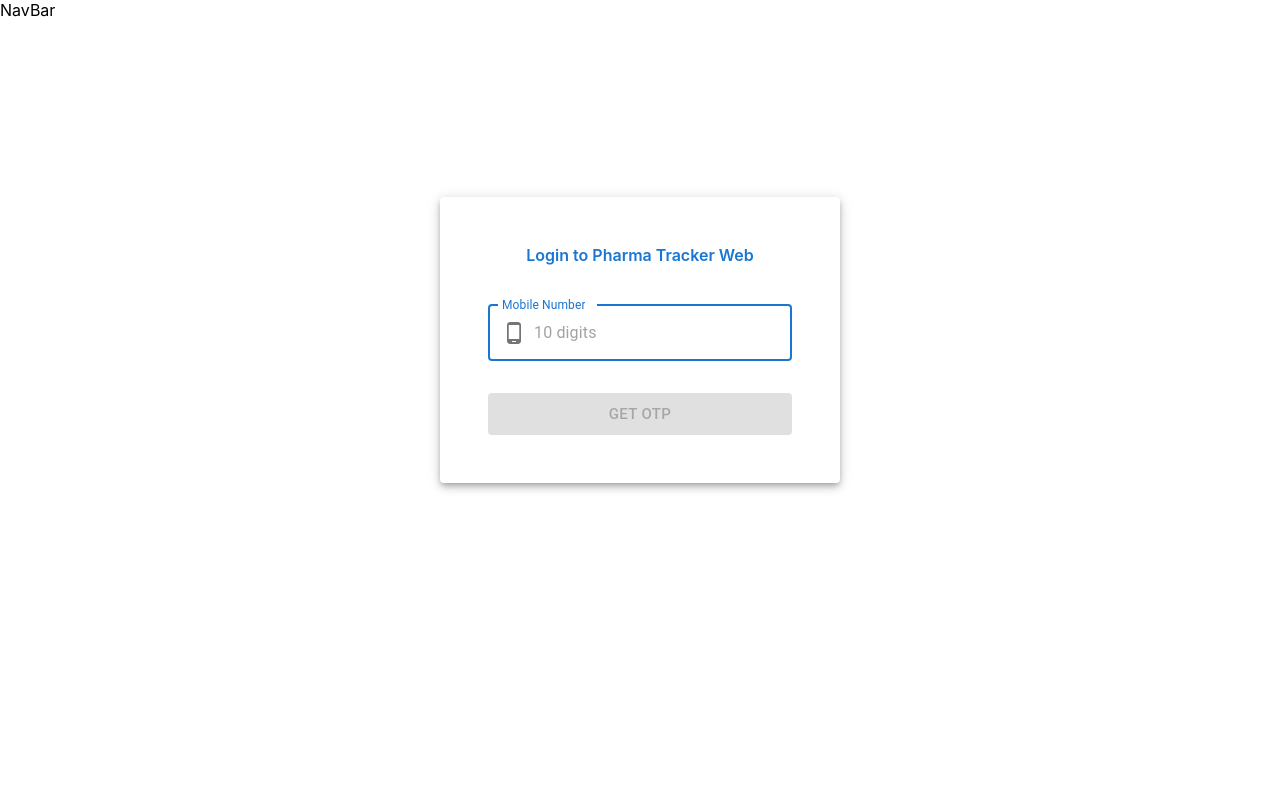
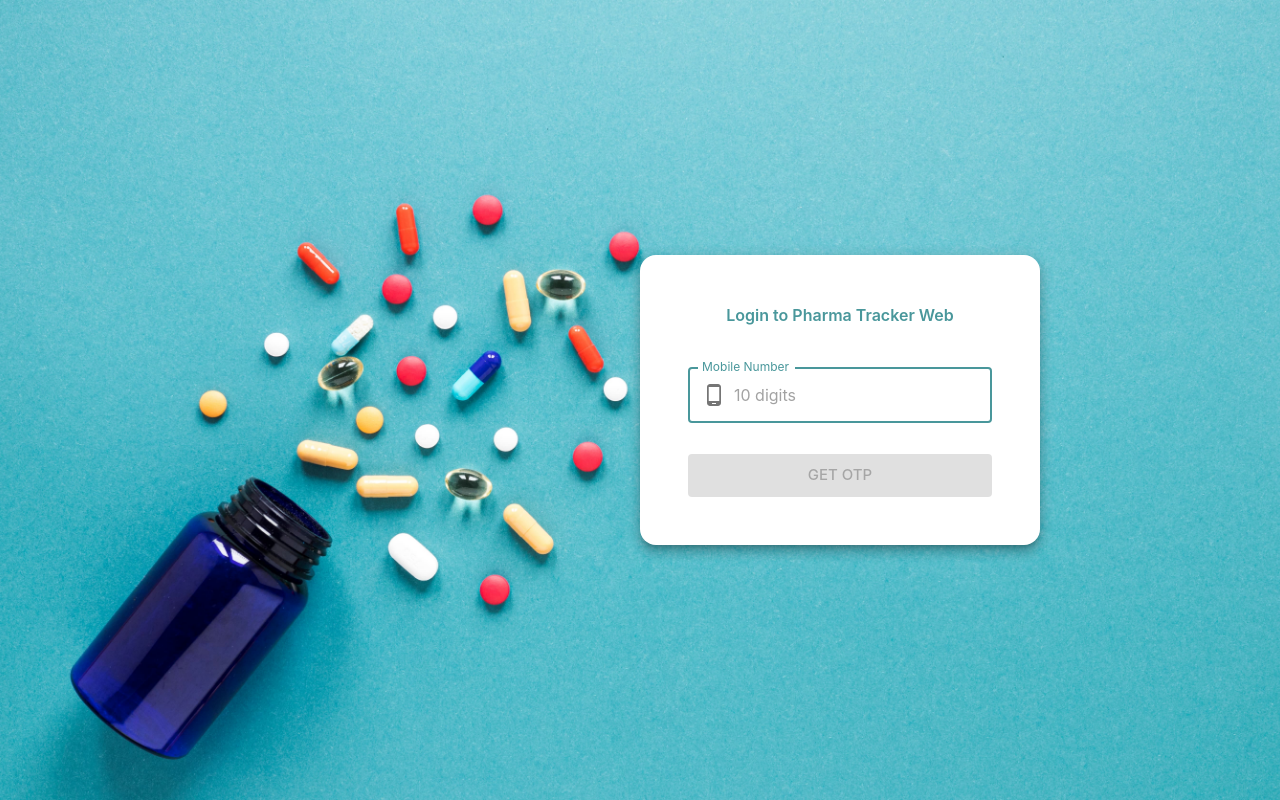
Before and after one commit to ByteBlazer/pharma-tracker-ui, a React (Vite) app: page /login in a window 1280 px wide. Built offline with nearby package versions, Linux system fonts and the light colour scheme.

Commit message:
background img

```diff
--- a/src/components/App.css
+++ b/src/components/App.css
@@ -1,7 +1,8 @@
 :root {
   --font-family: "Inter", "Roboto", "-apple-system", "BlinkMacSystemFont",
     '"Segoe UI"', "Arial", "sans-serif";
-  --primary-color: #1976d2;
+  --primary-color: #49979b;
+  /* --primary-color: #1976d2; */
 }
 
 * {
--- a/src/components/App.tsx
+++ b/src/components/App.tsx
@@ -4,6 +4,8 @@ import TripDashboard from "./TripDashboard/TripDashboard";
 import Home from "./Home/Home";
 import Login from "./Login/Login";
 import ProtectedRoute from "./ProtectedRoute/ProtectedRoute";
+import { useContext } from "react";
+import { GlobalContext } from "./GlobalContextProvider";
 
 import "./App.css";
 import { GlobalContextProvider } from "./GlobalContextProvider";
@@ -11,7 +13,17 @@ import { GlobalContextProvider } from "./GlobalContextProvider";
 function App() {
   return (
     <GlobalContextProvider>
-      <div>NavBar</div>
+      <AppContent />
+    </GlobalContextProvider>
+  );
+}
+
+function AppContent() {
+  const { loggedInUser } = useContext(GlobalContext);
+
+  return (
+    <>
+      {loggedInUser && <div>NavBar</div>}
       <BrowserRouter>
         <Routes>
           <Route
@@ -45,7 +57,7 @@ function App() {
           />
         </Routes>
       </BrowserRouter>
-    </GlobalContextProvider>
+    </>
   );
 }
 
--- a/src/components/Login/Login.css
+++ b/src/components/Login/Login.css
@@ -2,7 +2,19 @@
   display: flex;
   justify-content: center;
   align-items: center;
-  height: 80vh;
+  height: 100vh;
+  background-size: cover;
+  background-position: center;
+}
+.full-bg-image {
+  background-image: url("/login-background.jpg");
+  background-repeat: no-repeat;
+  justify-content: flex-end;
+  padding-right: 15rem;
+}
+.tile-bg-image {
+  background-image: url("/login-background-tile.jpg");
+  background-repeat: repeat;
 }
 .login-component-container {
   display: flex;
--- a/src/components/Login/Login.tsx
+++ b/src/components/Login/Login.tsx
@@ -8,6 +8,7 @@ import { API_ENDPOINTS } from "../../constants/GlobalConstants";
 import { GlobalContext } from "../GlobalContextProvider";
 import ModalInfiniteSpinner from "../ModalInfiniteSpinner/ModalInfiniteSpinner";
 import "./Login.css";
+import { useScreen } from "usehooks-ts";
 
 const defaultState = {
   loginPhoneNumber: "",
@@ -114,6 +115,8 @@ function Login({ appName }: { appName: string }) {
   const { jwtToken, setJwtToken, isTokenValid } = useContext(GlobalContext);
   const [state, dispatch] = useReducer(reducer, defaultState);
   const navigate = useNavigate();
+  const { width } = useScreen();
+  const isMobile = width < 768;
 
   // Navigate to home when token becomes valid
   useEffect(() => {
@@ -261,8 +264,16 @@ function Login({ appName }: { appName: string }) {
         }
       />
 
-      <div className="login-component-outer-container">
-        <Paper elevation={5} className="login-component-container">
+      <div
+        className={`login-component-outer-container ${
+          isMobile ? "tile-bg-image" : "full-bg-image"
+        }`}
+      >
+        <Paper
+          elevation={8}
+          sx={{ borderRadius: "1rem" }}
+          className="login-component-container"
+        >
           {!state.otpRequested && !state.validateOtpRequested && (
             <>
               <div className="paper-title">Login to {appName}</div>
--- a/src/main.tsx
+++ b/src/main.tsx
@@ -2,6 +2,9 @@ import { QueryClient, QueryClientProvider } from "@tanstack/react-query";
 import { StrictMode } from "react";
 import { createRoot } from "react-dom/client";
 import App from "./components/App";
+import { ThemeProvider } from "@mui/material/styles";
+import CssBaseline from "@mui/material/CssBaseline";
+import theme from "./theme/theme";
 
 const rootElement = document.getElementById("root");
 if (!rootElement) throw new Error("Failed to find the root element");
@@ -10,8 +13,11 @@ const queryClient = new QueryClient();
 
 createRoot(rootElement).render(
   <QueryClientProvider client={queryClient}>
-    <StrictMode>
-      <App />
-    </StrictMode>
+    <ThemeProvider theme={theme}>
+      <CssBaseline />
+      <StrictMode>
+        <App />
+      </StrictMode>
+    </ThemeProvider>
   </QueryClientProvider>
 );
--- /dev/null
+++ b/src/theme/theme.ts
@@ -0,0 +1,22 @@
+import { createTheme } from "@mui/material/styles";
+
+const theme = createTheme({
+  palette: {
+    primary: {
+      main: "#49979b", // Your primary color directly
+    },
+  },
+  typography: {
+    fontFamily: [
+      "Inter",
+      "Roboto",
+      "-apple-system",
+      "BlinkMacSystemFont",
+      '"Segoe UI"',
+      "Arial",
+      "sans-serif",
+    ].join(","),
+  },
+});
+
+export default theme;
```
Also changed, not shown: public/login-background-tile.jpg (added), public/login-background.jpg (added).
